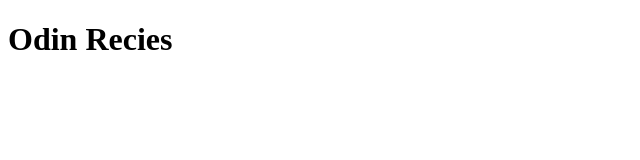
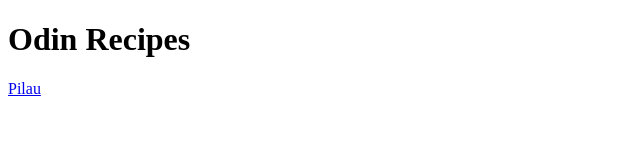
Before and after one commit to judithawino/odin-recipes, a plain HTML site: page index.html in a window 1280 px wide. Shown: the full height of the page, 0-640 px from the left. Drawn offline with Linux system fonts and the light colour scheme.

Commit message:
Created a link to the pilau recipe page

```diff
--- a/index.html
+++ b/index.html
@@ -4,6 +4,7 @@
         <title></title>
     </head>
     <body>
-        <h1>Odin Recies</h1>
+        <h1>Odin Recipes</h1>
+        <a href="./recipes/pilau.html">Pilau</a>
     </body>
 </html>
```
